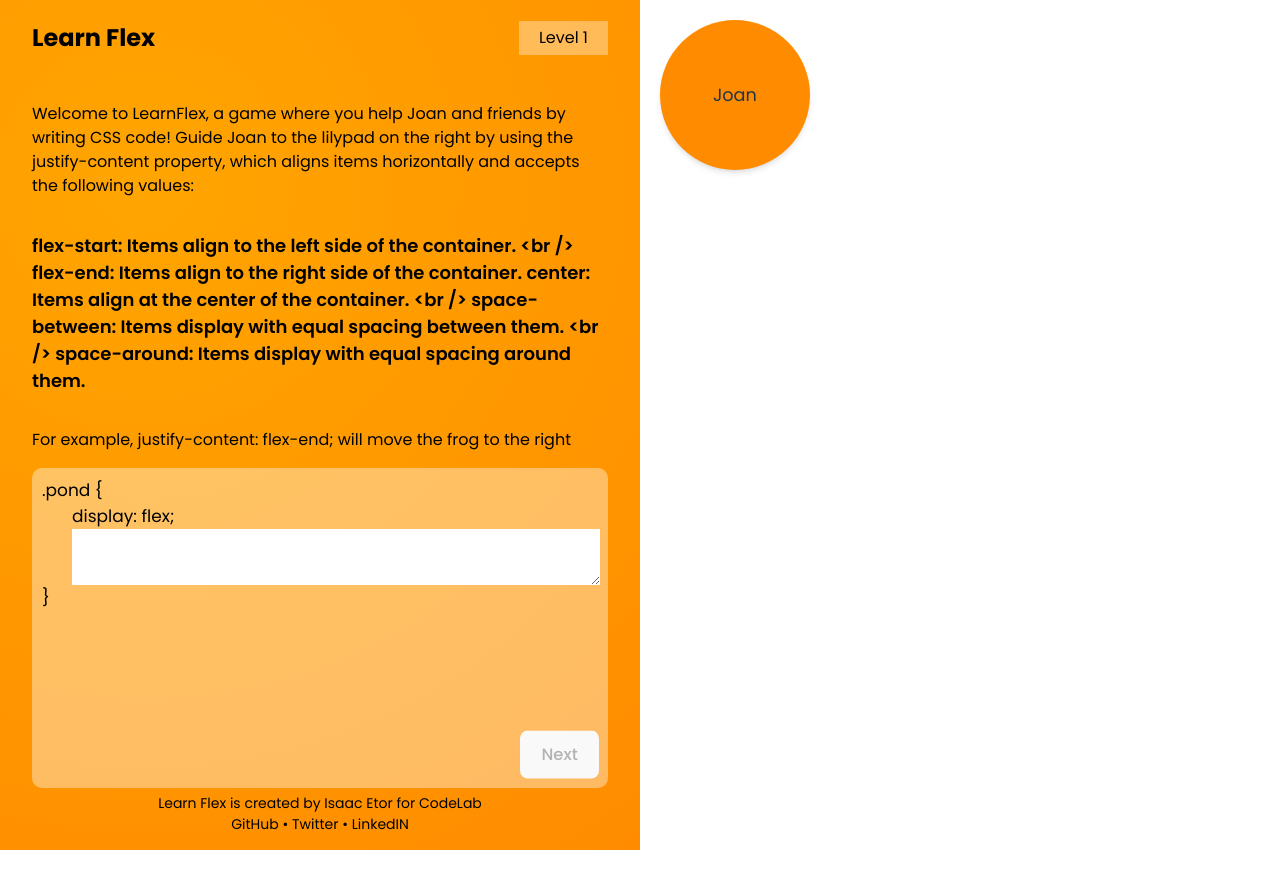
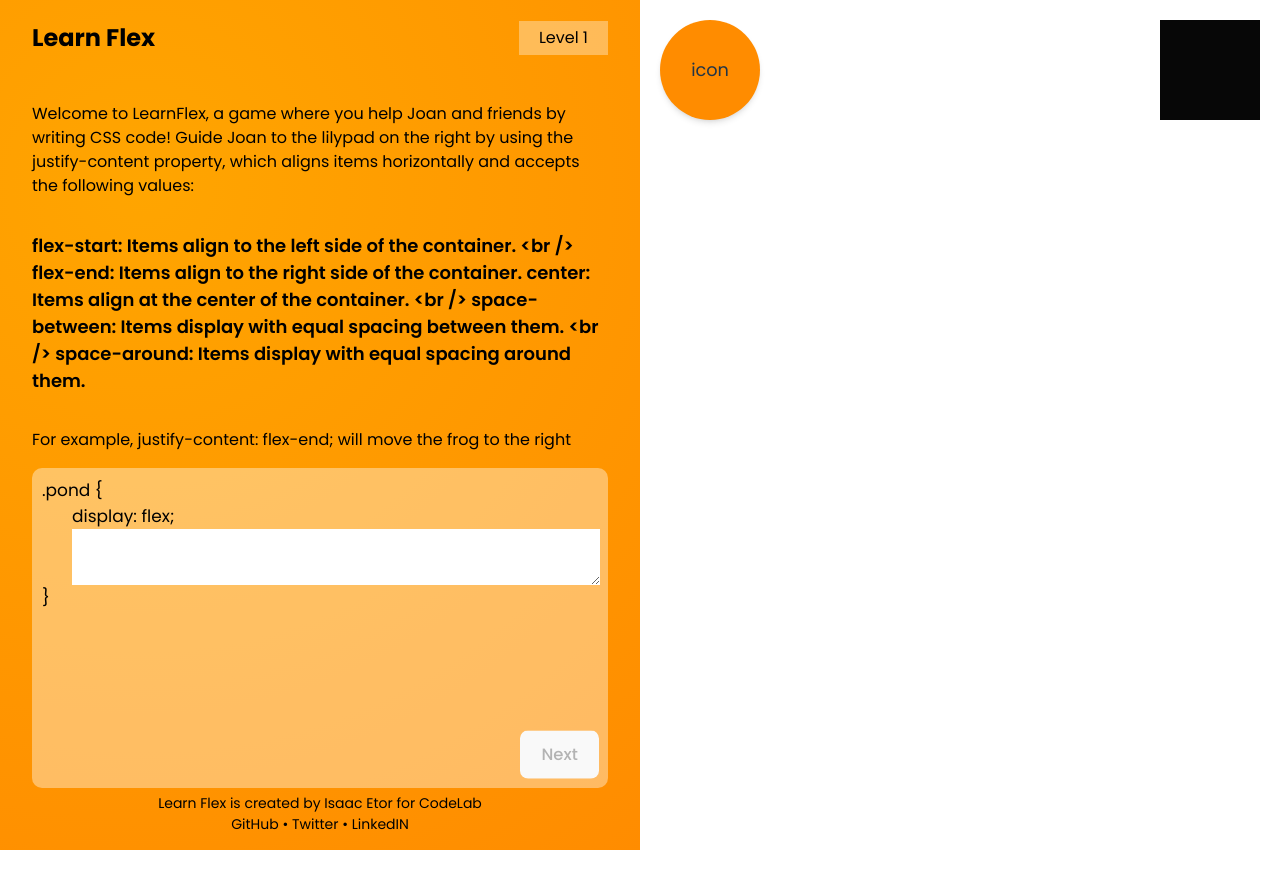
Before and after one commit to isaacetor/Learn-flex-game, a React (Vite) app: page / in a window 1280 px wide. Built offline with nearby package versions, Linux system fonts and the light colour scheme.

Commit message:
made it simpler

```diff
--- a/src/blocks/components/graphic/Graphic.tsx
+++ b/src/blocks/components/graphic/Graphic.tsx
@@ -18,6 +18,7 @@ const Graphic = () => {
   return (
     <div>
       <Wrapper text={count}>
+        <Box></Box>
         <Icon />
       </Wrapper>
     </div>
@@ -26,12 +27,24 @@ const Graphic = () => {
 
 export default Graphic;
 
+const Box = styled.div`
+  width: 100px;
+  height: 100px;
+  position: absolute;
+  background-color: #070707;
+  right: 20px;
+  top: 20px;
+  z-index: -1;
+`;
+
 const Wrapper = styled.div<{ text: string }>`
   background-color: #fff;
   height: 100%;
   padding: 20px;
   display: flex;
   ${(props) => props.text};
+  position: relative;
+  z-index: 999;
 
   @media not all and (min-width: 890px) {
     height: 50vh;
--- a/src/blocks/components/graphic/Icon.tsx
+++ b/src/blocks/components/graphic/Icon.tsx
@@ -4,7 +4,7 @@ const Icon = () => {
   return (
     <div>
       <Main>
-        <p>Joan</p>
+        <p>icon</p>
       </Main>
     </div>
   );
@@ -25,8 +25,8 @@ const pulseAnimation = keyframes`
 `;
 
 const Main = styled.div`
-  width: 150px;
-  height: 150px;
+  width: 100px;
+  height: 100px;
   background-color: darkorange;
   border-radius: 999px;
   --tw-shadow: 0 4px 6px -1px rgb(0 0 0 / 0.1), 0 2px 4px -2px rgb(0 0 0 / 0.1);
```
